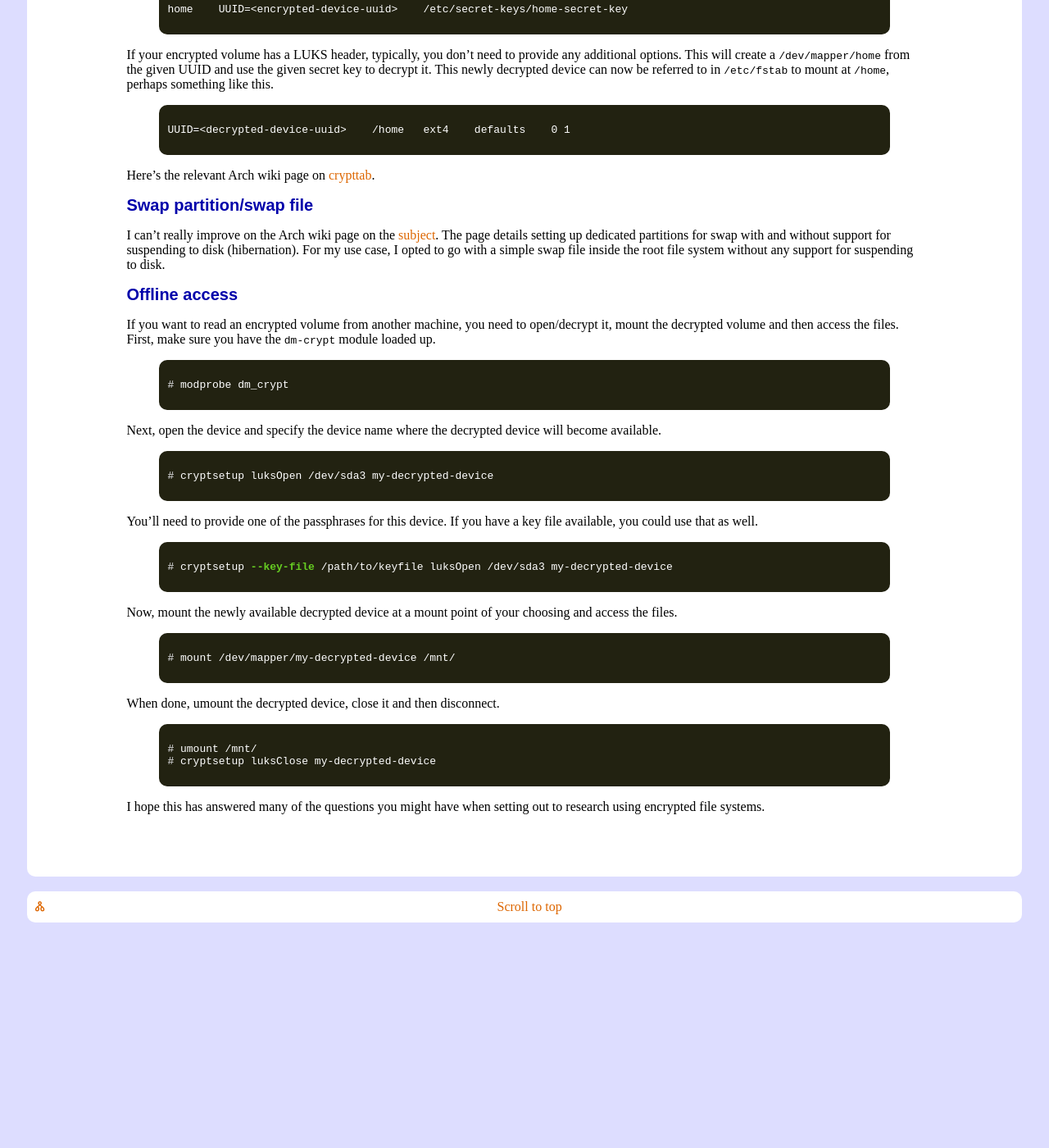
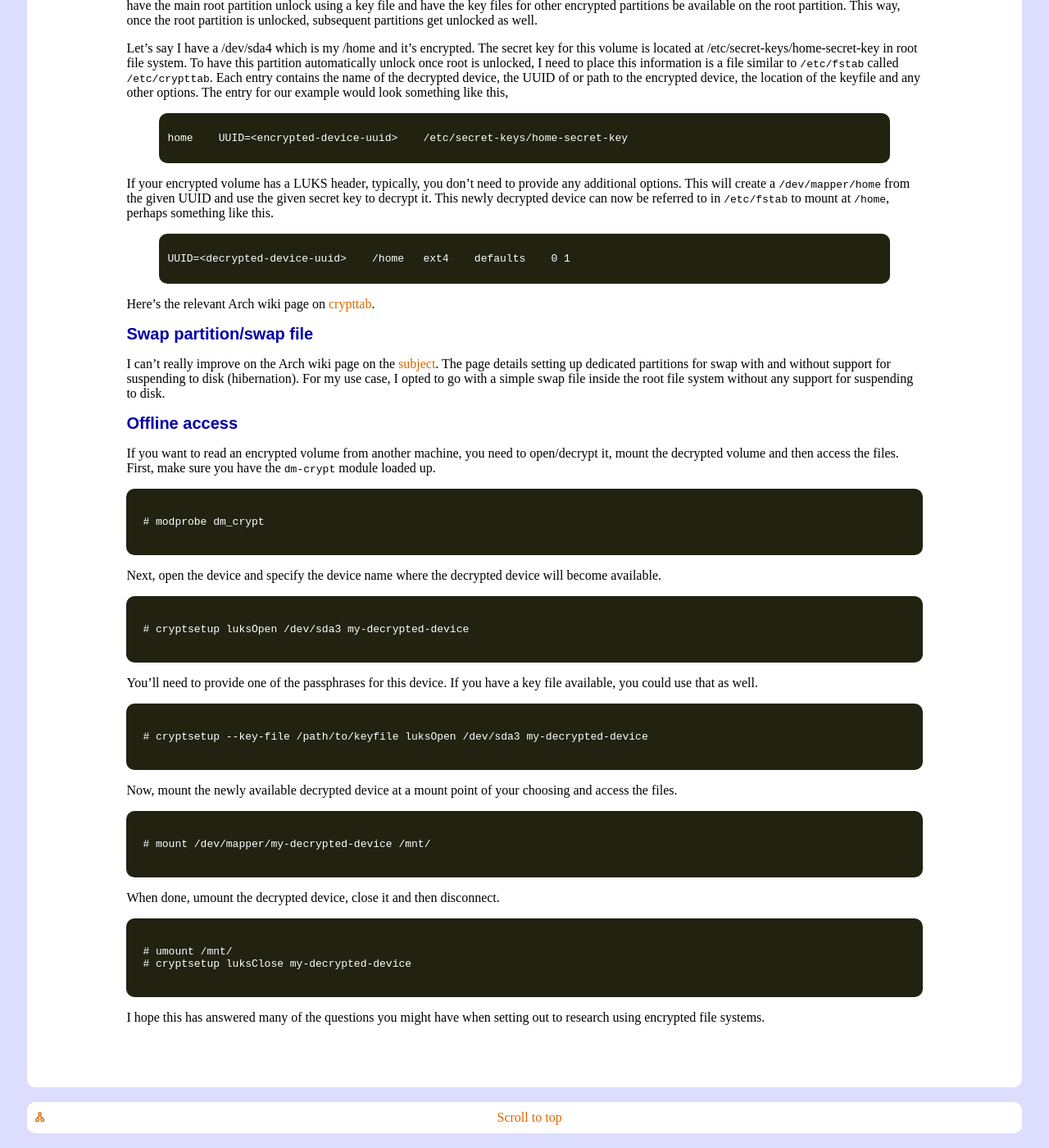
Before and after one commit to dekonvoluted/dekonvoluted.github.io, a Jekyll site: the page built from _posts/2015-07-19-towards-a-secure-system-part-i-encrypting-the-file-system.md, in a window 1280 px wide and 1400 px high, scrolled down 5043 px. Shown: the whole window at 82% size. Built offline with Jekyll 4.4.1, drawn with Linux system fonts in a browser that asks for light colours; comment, search, counter and statistics services are not loaded; before the commit the page ends 6186 px from its top, so only the background shows below that; some of the changed text lies outside the part shown.

Commit message:
Removed unnecessary code blocks from encryption article

```diff
--- a/_posts/2015-07-19-towards-a-secure-system-part-i-encrypting-the-file-system.md
+++ b/_posts/2015-07-19-towards-a-secure-system-part-i-encrypting-the-file-system.md
@@ -105,9 +105,7 @@
 The user interface to encrypting/decrypting a partition/volume is provided by the `cryptsetup` command.
 Let's say the raw partition is called `/dev/sda3` and we would like it to be an encrypted volume.
 
-{% highlight console %}
-# cryptsetup luksFormat /dev/sda3
-{% endhighlight %}
+    # cryptsetup luksFormat /dev/sda3
 
 Used like this with no options, this will use a symmetric, 256-bit AES cipher to encrypt the data on this volume.
 The default also uses something called the XTS mode, which effectively halves the key length.
@@ -135,17 +133,13 @@
 For instance, if the device is the root partition, pick `root` or the hostname of the system itself.
 This device name is just the name of the mount point and will not be remembered by the volume, but having a sensible name will help when referring to it in commands and logs.
 
-{% highlight console %}
-# cryptsetup luksOpen /dev/sda3 my-decrypted-device
-{% endhighlight %}
+    # cryptsetup luksOpen /dev/sda3 my-decrypted-device
 
 This command will ask for a passphrase to use to decrypt the device.
 The encrypted partition `/dev/sda3` is now available as a regular, seemingly unencrypted volume at `/dev/mapper/my-decrypted-device`.
 We can use this decrypted volume to create a file system and write data to it.
 
-{% highlight console %}
-# mkfs.ext4 -L root /dev/mapper/my-decrypted-device
-{% endhighlight %}
+    # mkfs.ext4 -L root /dev/mapper/my-decrypted-device
 
 You can similarly proceed with the rest of the installation procedure using `/dev/mapper/my-decrypted-device` whenever you need to refer to `/dev/sda3`.
 
@@ -161,15 +155,11 @@
 GRUB needs to know that the root device it's looking for ('/dev/mapper/my-decrypted-device`) is actually an unlocked encrypted device.
 Now would be a good time to notice that the encrypted volume `/dev/sda3` and the decrypted volume `/dev/mapper/my-decrypted-device` while being the same volume, actually have different UUIDs.
 
-{% highlight console %}
-# blkid -f
-{% endhighlight %}
+    # blkid -f
 
 or
 
-{% highlight console %}
-# ls -l /dev/disk/by-uuid/
-{% endhighlight %}
+    $ ls -l /dev/disk/by-uuid/
 
 The default generated /boot/grub/grub.cfg would contain a line to specify where the root file system is and it would look something like this,
 
@@ -190,9 +180,7 @@
 
 And regenerate the GRUB configuration file.
 
-{% highlight console %}
-# grub-mkconfig -o /boot/grub/grub.cfg
-{% endhighlight %}
+    # grub-mkconfig -o /boot/grub/grub.cfg
 
 Now that GRUB is ready, we need to regenerate the initramfs image to include the encrypt hook.
 This hook is needed to decrypt the encrypted volume during boot up.
@@ -206,9 +194,7 @@
 Now, rebuild the initramfs image.
 This step will parse the GRUB configuration and identify the encrypted device and where it should be decrypted under `/dev/mapper`.
 
-{% highlight console %}
-# mkinitcpio -p linux
-{% endhighlight %}
+    # mkinitcpio -p linux
 
 > One thing to look out for at this step is that if you use a non-US keyboard, you might want to add the `keymap` hook as well so that you can enter the passphrase in the layout you are familiar with.
 > The `keymap` hook parses the `/etc/vconsole.conf` file to load the correct key map.
@@ -235,9 +221,7 @@
 So there are seven remaining slots for other ways to decrypt the device.
 Let's add a new slot for a key file.
 
-{% highlight console %}
-# cryptsetup luksAddKey /dev/sda3 /path/to/keyfile
-{% endhighlight %}
+    # cryptsetup luksAddKey /dev/sda3 /path/to/keyfile
 
 This will prompt for your passphrase and will then add a new slot for the key file.
 Now, we need to tell GRUB to find the key file.
@@ -316,34 +300,24 @@
 If you want to read an encrypted volume from another machine, you need to open/decrypt it, mount the decrypted volume and then access the files.
 First, make sure you have the `dm-crypt` module loaded up.
 
-{% highlight console %}
-# modprobe dm_crypt
-{% endhighlight %}
+    # modprobe dm_crypt
 
 Next, open the device and specify the device name where the decrypted device will become available.
 
-{% highlight console %}
-# cryptsetup luksOpen /dev/sda3 my-decrypted-device
-{% endhighlight %}
+    # cryptsetup luksOpen /dev/sda3 my-decrypted-device
 
 You'll need to provide one of the passphrases for this device.
 If you have a key file available, you could use that as well.
 
-{% highlight console %}
-# cryptsetup --key-file /path/to/keyfile luksOpen /dev/sda3 my-decrypted-device
-{% endhighlight %}
+    # cryptsetup --key-file /path/to/keyfile luksOpen /dev/sda3 my-decrypted-device
 
 Now, mount the newly available decrypted device at a mount point of your choosing and access the files.
 
-{% highlight console %}
-# mount /dev/mapper/my-decrypted-device /mnt/
-{% endhighlight %}
+    # mount /dev/mapper/my-decrypted-device /mnt/
 
 When done, umount the decrypted device, close it and then disconnect.
 
-{% highlight console %}
-# umount /mnt/
-# cryptsetup luksClose my-decrypted-device
-{% endhighlight %}
+    # umount /mnt/
+    # cryptsetup luksClose my-decrypted-device
 
 I hope this has answered many of the questions you might have when setting out to research using encrypted file systems.
```
